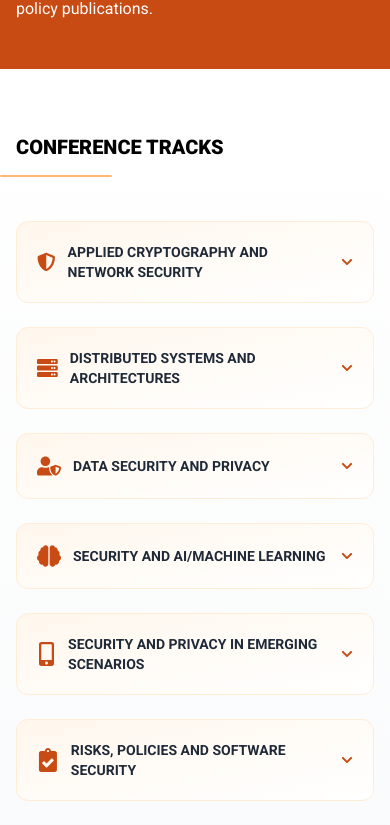
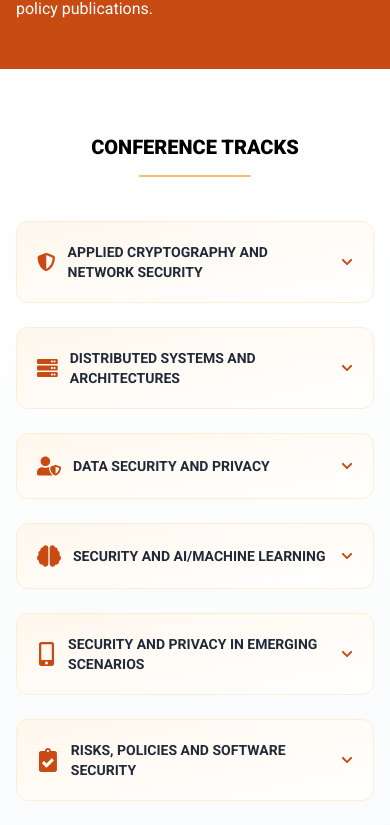
Before and after one commit to kapoor035/ICBHST, a Next.js app: page / in a window 390 px wide. Shown: the part 1676-2501 px from the top of the page. Built offline with nearby package versions, Linux system fonts and the light colour scheme; a web font is replaced by a local one.

Commit message:
fix conference tracks in mobile view

```diff
--- a/components/Tracks.tsx
+++ b/components/Tracks.tsx
@@ -284,10 +284,10 @@ const Tracks = () => {
 
   return (
     <section className="py-16 bg-gradient-to-b from-white to-gray-50">
-      <div className="flex flex-col justify-center items-center gap-12 text-left md:text-center">
+      <div className="flex flex-col justify-center items-center gap-12 text-center">
         <h2 className="text-xl sm:text-2xl md:text-3xl font-black uppercase text-black relative pb-3 w-full px-4 md:px-0">
           Conference Tracks
-          <div className="absolute -bottom-1 left-0 md:left-1/2 transform md:-translate-x-1/2 w-28 h-0.5 bg-orange-300 rounded-full"></div>
+          <div className="absolute -bottom-1 left-1/2 transform -translate-x-1/2 w-28 h-0.5 bg-orange-300 rounded-full"></div>
         </h2>
 
         <div
```
